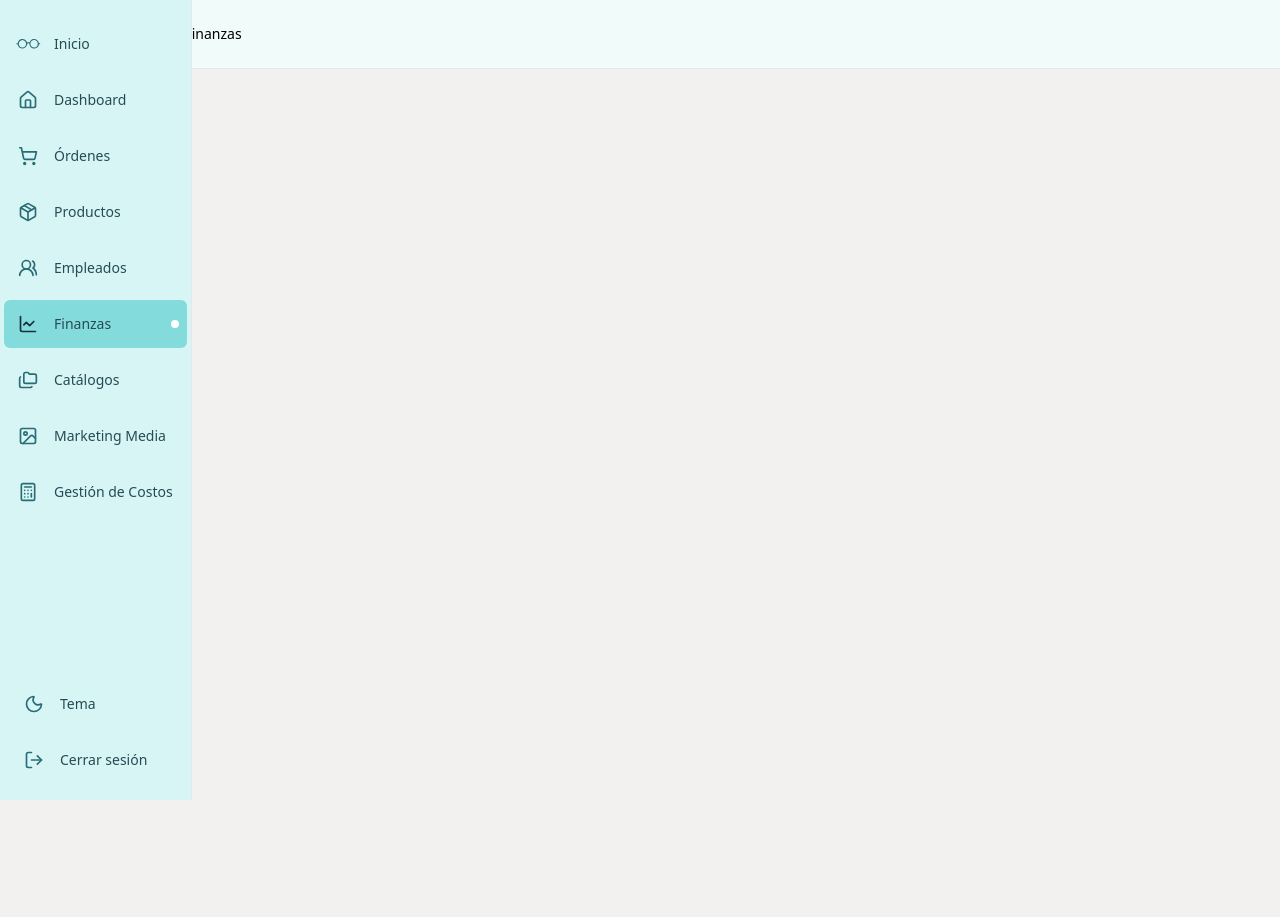
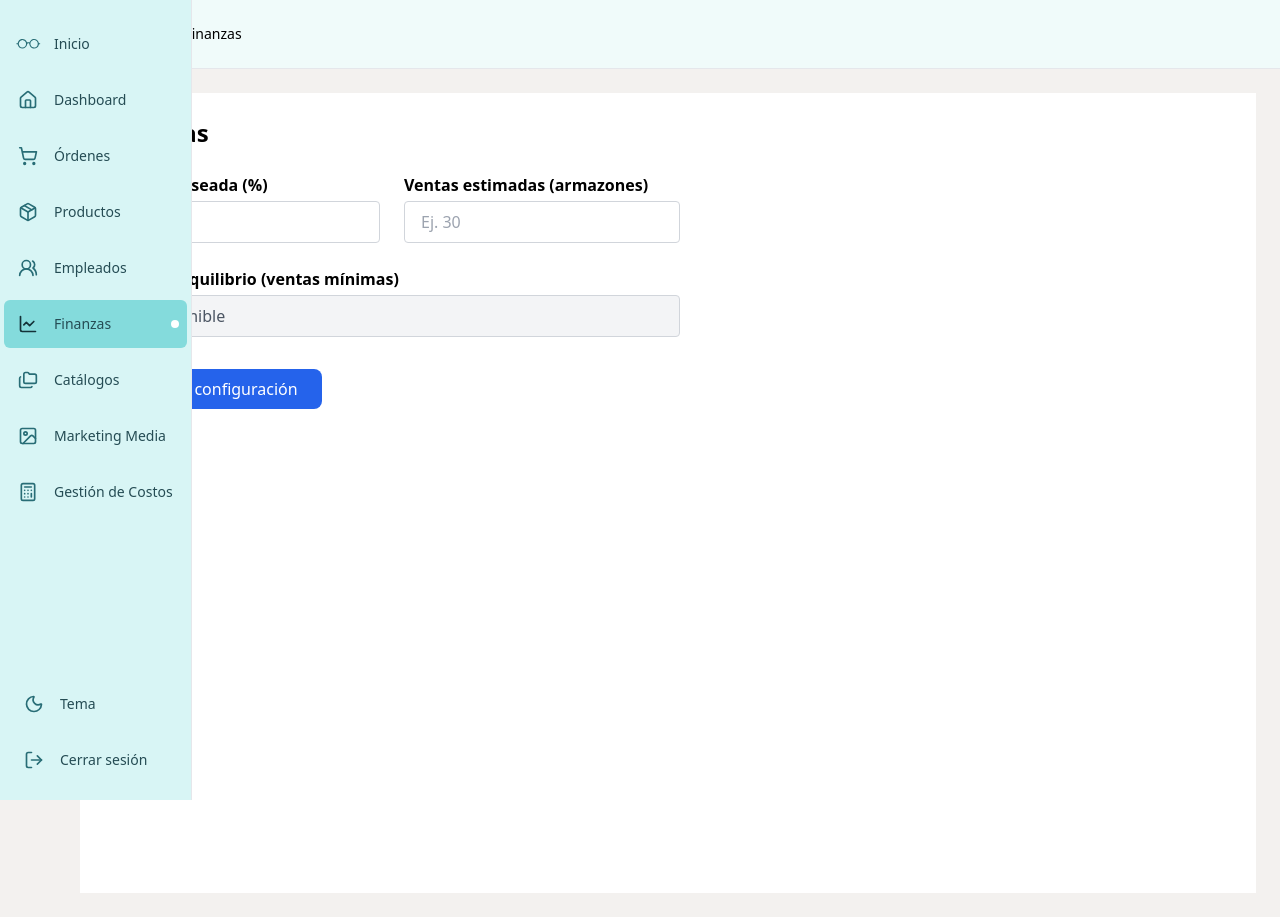
Before and after one commit to morenodrums96/en-una-optica-frontend, a Next.js app: page /admin/financial in a window 1280 px wide. Before the commit the page ends 800 px from the top, so only its background shows below. Built offline with nearby package versions, Linux system fonts and the light colour scheme; no server answers.

Commit message:
Se crea  la gestion de costos

```diff
--- a/app/admin/costManagement/page.tsx
+++ b/app/admin/costManagement/page.tsx
@@ -25,7 +25,7 @@ registerLocale('es', es)
 export default function CostManagementPage() {
     const [expenses, setExpenses] = useState<Expense[]>([])
     const [form, setForm] = useState({
-        type: 'Gasto Indirecto',
+        type: 'Gasto Fijo',
         description: '',
         unitCost: '',
         quantity: '',
@@ -80,7 +80,7 @@ export default function CostManagementPage() {
 
             setExpenses((prev) => [savedExpense, ...prev])
             setForm({
-                type: 'Gasto Indirecto',
+                type: 'Gasto Variable',
                 description: '',
                 unitCost: '',
                 quantity: '',
@@ -133,7 +133,7 @@ export default function CostManagementPage() {
             )
             setEditingExpense(null)
             setForm({
-                type: 'Gasto Indirecto',
+                type: 'Gasto Variable',
                 description: '',
                 unitCost: '',
                 quantity: '',
--- a/app/admin/financial/page.tsx
+++ b/app/admin/financial/page.tsx
@@ -1,5 +1,113 @@
 'use client'
 
+import { useEffect, useState } from 'react'
+import {
+  getFinanceSettings,
+  saveFinanceSettings,
+} from '@/lib/financialApis/financialApis'
+
 export default function DashboardPage() {
-  return <div >Finanzas</div>
+  const [margin, setMargin] = useState<number | ''>('')
+  const [projectedSales, setProjectedSales] = useState<number | ''>('')
+  const [breakEvenPoint, setBreakEvenPoint] = useState<number | null>(null)
+  const [loading, setLoading] = useState(true)
+  const [isSaving, setIsSaving] = useState(false)
+
+  // Cargar configuración desde el backend
+  useEffect(() => {
+    const fetchSettings = async () => {
+      try {
+        const data = await getFinanceSettings()
+        setMargin(data[0]?.desiredMargin ?? '')
+        setProjectedSales(data[0]?.projectedMonthlySales ?? '')
+        setBreakEvenPoint(data[0]?.breakEvenSales ?? null)
+      } catch (err) {
+        console.error('Error al cargar configuración:', err)
+      } finally {
+        setLoading(false)
+      }
+    }
+
+    fetchSettings()
+  }, [])
+
+  const handleSave = async () => {
+    setIsSaving(true)
+    try {
+      await saveFinanceSettings({
+        desiredMargin: typeof margin === 'number' ? margin : 0,
+        projectedMonthlySales: typeof projectedSales === 'number' ? projectedSales : 0,
+      })
+
+      console.log('✅ Configuración guardada exitosamente')
+      // Aquí puedes usar FloatingMessage('guardado con éxito')
+    } catch (err) {
+      console.error('❌ Error al guardar la configuración:', err)
+    } finally {
+      setIsSaving(false)
+    }
+  }
+
+  return (
+    <div className="bg-white text-black dark:bg-zinc-900 dark:text-white min-h-screen p-6">
+      <h1 className="text-2xl font-bold mb-6">Finanzas</h1>
+
+      <div className="grid grid-cols-1 md:grid-cols-2 gap-6 max-w-xl">
+        <div>
+          <label className="block mb-1 font-semibold">Utilidad deseada (%)</label>
+          <input
+            type="number"
+            inputMode="decimal"
+            value={margin}
+            onChange={(e) => {
+              const value = e.target.value
+              if (value === '') return setMargin('')
+              const parsed = parseFloat(value)
+              setMargin(isNaN(parsed) ? '' : parsed)
+            }}
+            className="w-full px-4 py-2 rounded border border-gray-300 dark:border-gray-600 bg-white dark:bg-zinc-800 text-black dark:text-white"
+            placeholder="Ej. 150"
+          />
+        </div>
+
+        <div>
+          <label className="block mb-1 font-semibold">Ventas estimadas (armazones)</label>
+          <input
+            type="number"
+            inputMode="numeric"
+            value={projectedSales}
+            onChange={(e) => {
+              const value = e.target.value
+              if (value === '') return setProjectedSales('')
+              const parsed = parseInt(value)
+              setProjectedSales(isNaN(parsed) ? '' : parsed)
+            }}
+            className="w-full px-4 py-2 rounded border border-gray-300 dark:border-gray-600 bg-white dark:bg-zinc-800 text-black dark:text-white"
+            placeholder="Ej. 30"
+          />
+        </div>
+
+        <div className="col-span-1 md:col-span-2">
+          <label className="block mb-1 font-semibold">Punto de equilibrio (ventas mínimas)</label>
+          <input
+            type="text"
+            value={loading ? 'Cargando...' : breakEvenPoint ?? 'No disponible'}
+            disabled
+            className="w-full px-4 py-2 rounded border border-gray-300 dark:border-gray-600 bg-gray-100 dark:bg-zinc-700 text-gray-600 dark:text-gray-300"
+          />
+        </div>
+      </div>
+
+      <button
+        onClick={handleSave}
+        disabled={isSaving}
+        className={`mt-8 px-6 py-2 rounded-lg transition ${isSaving
+            ? 'bg-gray-400 cursor-not-allowed'
+            : 'bg-blue-600 hover:bg-blue-700 text-white'
+          }`}
+      >
+        {isSaving ? 'Guardando...' : 'Guardar configuración'}
+      </button>
+    </div>
+  )
 }
--- a/app/admin/products/page.tsx
+++ b/app/admin/products/page.tsx
@@ -231,9 +231,9 @@ export default function ProductosPage() {
           const isLast = i === products.length - 1
           return (
             <div
-              key={product._id}
+              key={`${product._id}-${i}`}
               ref={isLast ? lastProductRef : null}
-              className="card-hover-animated bg-white dark:bg-primary-900 border border-primary-200 dark:border-primary-700 rounded-xl shadow-md hover:shadow-lg transition-shadow p-4 flex flex-col"
+              className="cursor-pointer card-hover-animated bg-white dark:bg-primary-900 border border-primary-200 dark:border-primary-700 rounded-xl shadow-md hover:shadow-lg transition-shadow p-4 flex flex-col"
             >
               <div className="relative w-full aspect-video">
                 <ProductImage
--- a/components/CostManagementPage/ExpenseForm.tsx
+++ b/components/CostManagementPage/ExpenseForm.tsx
@@ -40,8 +40,8 @@ export default function ExpenseForm({ form, onChange, onSubmit, isFormValid }: P
     onChange={onChange}
     className="p-2 rounded-md border dark:bg-neutral-900 dark:border-neutral-700"
   >
-    <option value="Gasto Indirecto">Gasto Indirecto</option>
-    <option value="Costo Directo">Costo Directo</option>
+    <option value="Gasto Fijo">Gasto Fijo</option>
+    <option value="Gasto Variable">Gasto Variable</option>
   </select>
 
   {/* Descripción */}
--- a/components/products/ProductFormModal.tsx
+++ b/components/products/ProductFormModal.tsx
@@ -144,11 +144,13 @@ export default function ProductFormModal({
         <form onSubmit={handleSubmit} className="p-5 bg-white dark:bg-primary-900 rounded-xl border border-primary-200 dark:border-primary-700 shadow-md hover:shadow-lg transition-shadow duration-300 space-y-4">
           <ProductFields
             formData={formData}
+            setFormData={setFormData}
             errors={errors}
             catalogs={catalogs}
             handleInput={handleInput}
             setErrors={setErrors}
           />
+
 
           <div className="space-y-6">
             {formData.variants.map((v, i) => (
--- a/lib/api.ts
+++ b/lib/api.ts
@@ -1 +1 @@
-export const API_URL = process.env.NEXT_PUBLIC_API_URL
+export const API_URL = process.env.NEXT_PUBLIC_API_URL || 'http://localhost:5000'
--- /dev/null
+++ b/lib/financialApis/financialApis.tsx
@@ -0,0 +1,24 @@
+import { API_URL } from '../api'
+
+export async function getFinanceSettings() {
+  const res = await fetch(`${API_URL}/api/settings/finance`, {
+    method: 'GET',
+    credentials: 'include',
+  })
+  if (!res.ok) throw new Error('Error al cargar la configuración financiera.')
+  return await res.json()
+}
+
+export async function saveFinanceSettings(data: {
+  desiredMargin: number
+  projectedMonthlySales: number
+}) {
+  const res = await fetch(`${API_URL}/api/settings/finance`, {
+    method: 'PUT',
+    headers: { 'Content-Type': 'application/json' },
+    credentials: 'include',
+    body: JSON.stringify(data),
+  })
+  if (!res.ok) throw new Error('Error al guardar configuración financiera.')
+  return await res.json()
+}
```
Also changed, not shown: components/CostManagementPage/ExpenseTable.tsx (+27 -16 lines), components/products/ProductFields.tsx (+52 -26 lines), lib/productsApis/productApis.ts (+17 -0 lines).
